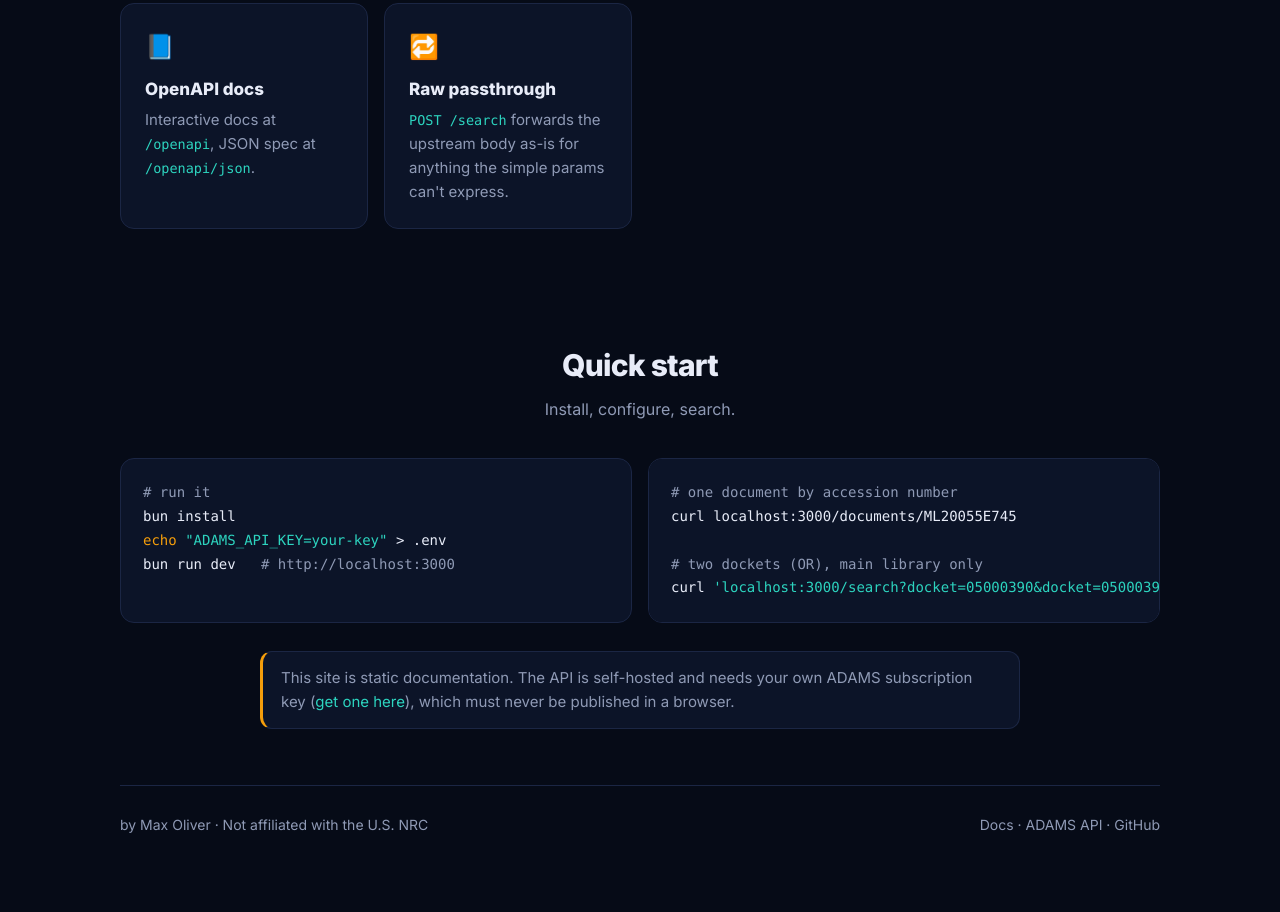
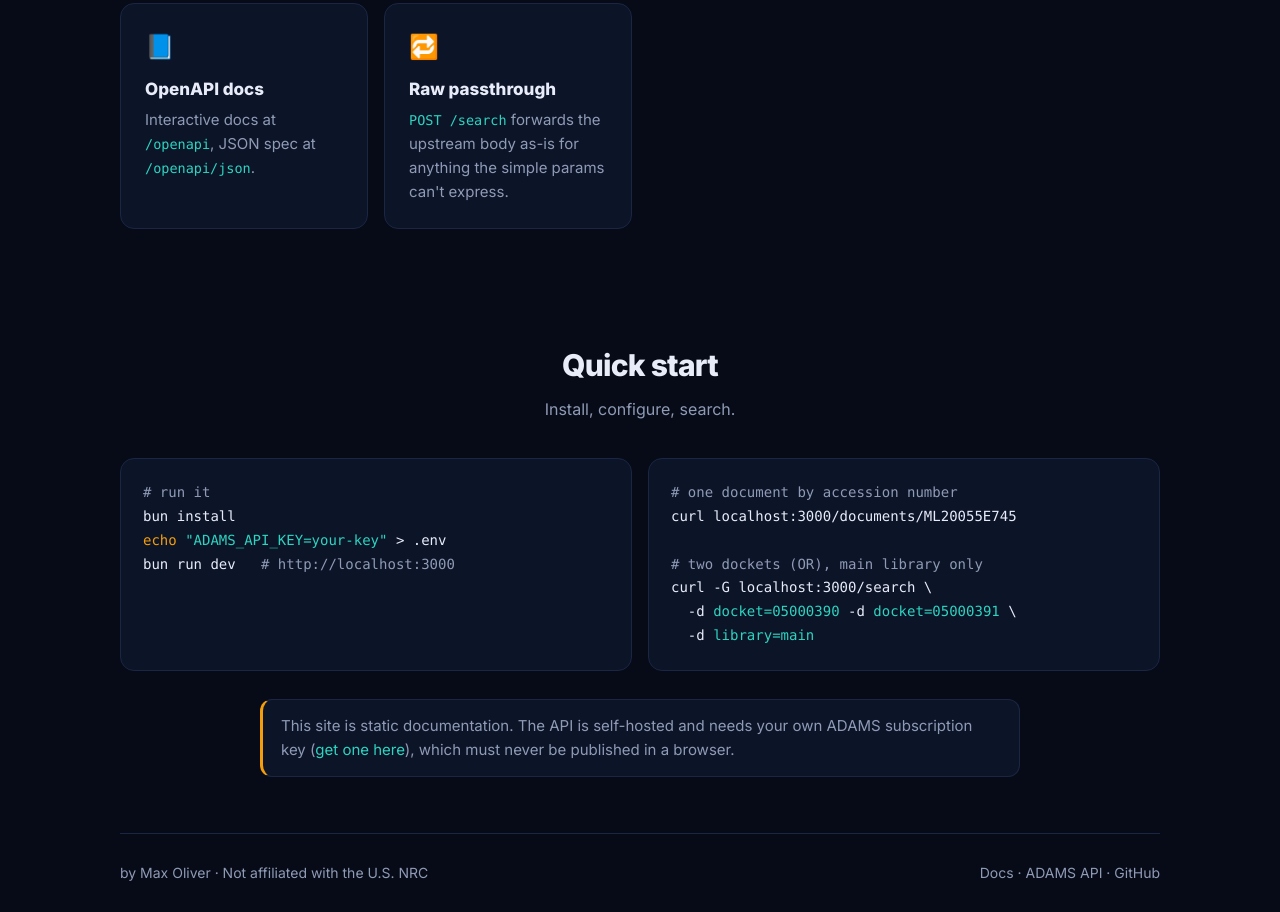
Before and after one commit to maxoliverbr/adams-public-search, a website: page site/index.html in a window 1280 px wide. Shown: the part 1423-2335 px from the top of the page. Before the commit the page ends 2288 px from the top, so only its background shows below. Drawn offline with Linux system fonts and the light colour scheme.

Commit message:
Fix quick-start horizontal scrollbar on landing page (#3)
Split the long curl example across lines and style code-block scrollbars for the dark theme.

```diff
--- a/site/index.html
+++ b/site/index.html
@@ -28,9 +28,9 @@ h1 span{background:linear-gradient(90deg,var(--a) 10%,#a3b84a 50%,var(--b));-web
 .btn:hover{transform:translateY(-2px)}
 .btn.p{background:var(--a);color:#042f2a;border:0}
 .pip{display:inline-flex;gap:12px;align-items:center;padding:10px 16px;border:1px solid var(--line);border-radius:10px;background:var(--card);font:14px ui-monospace,Menlo,monospace;max-width:100%}
-.pip span{overflow:auto;white-space:nowrap}
+.pip span{overflow:auto;white-space:nowrap;scrollbar-width:none}
 .pip button{border:0;background:none;color:var(--a);cursor:pointer;font:inherit}
-pre{margin:0;padding:22px;background:var(--card);border:1px solid var(--line);border-radius:14px;overflow:auto;font:14px/1.7 ui-monospace,Menlo,monospace;text-align:left}
+pre{margin:0;padding:22px;background:var(--card);border:1px solid var(--line);border-radius:14px;overflow:auto;scrollbar-color:var(--line) transparent;font:14px/1.7 ui-monospace,Menlo,monospace;text-align:left}
 code{font:.9em ui-monospace,Menlo,monospace;color:var(--a)}
 .k{color:var(--b)}.s{color:var(--a)}.c{color:var(--mut)}
 .code{max-width:760px;margin:40px auto 0;box-shadow:0 30px 80px -30px color-mix(in srgb,var(--a) 40%,transparent)}
@@ -89,7 +89,9 @@ bun run dev   <span class="c"># http://localhost:3000</span></pre>
 curl localhost:3000/documents/ML20055E745
 
 <span class="c"># two dockets (OR), main library only</span>
-curl <span class="s">'localhost:3000/search?docket=05000390&amp;docket=05000391&amp;library=main'</span></pre>
+curl -G localhost:3000/search \
+  -d <span class="s">docket=05000390</span> -d <span class="s">docket=05000391</span> \
+  -d <span class="s">library=main</span></pre>
 </div>
 <p class="note">This site is static documentation. The API is self-hosted and needs your own ADAMS subscription key (<a href="https://adams-api-developer.nrc.gov" style="color:var(--a)">get one here</a>), which must never be published in a browser.</p>
 </section>
```
